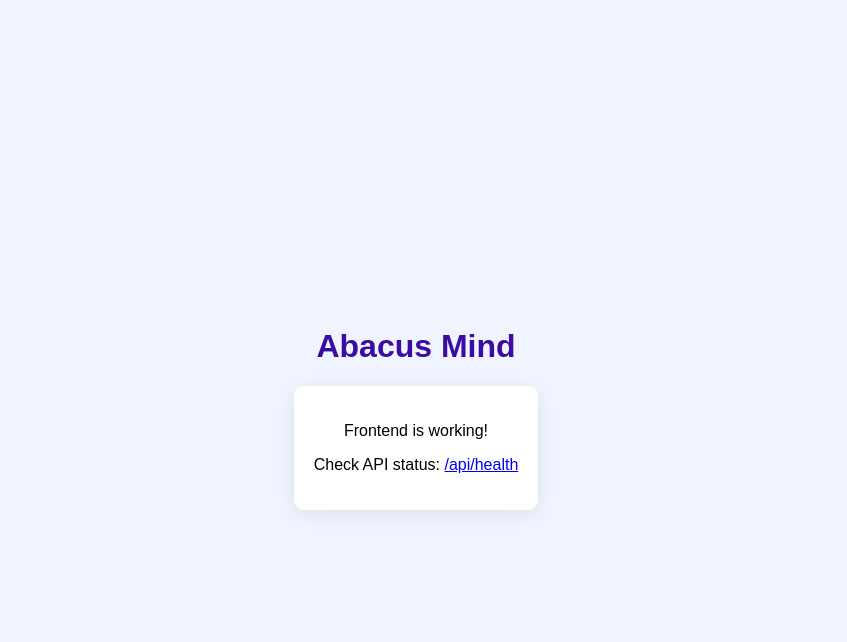
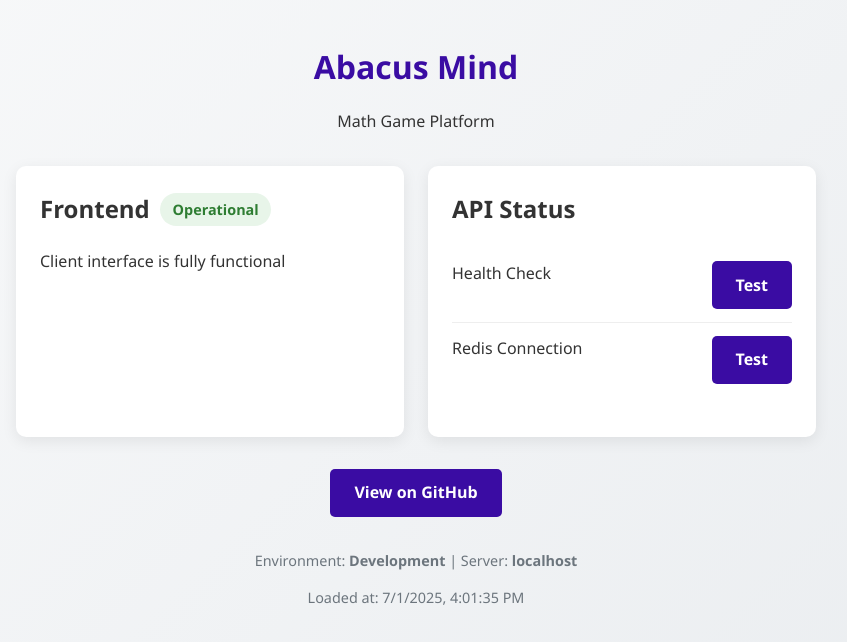
Before and after one commit to ItsMeGingerGun/Math-Game, a website: page public/index.html in a window 1280 px wide. Shown: the whole page, without its empty margins (224-1071 px from the left). Drawn offline with Linux system fonts and the light colour scheme; no server answers.

Commit message:
Update index.html

```diff
--- a/public/index.html
+++ b/public/index.html
@@ -1,38 +1,175 @@
-<!-- public/index.html -->
 <!DOCTYPE html>
-<html>
+<html lang="en">
 <head>
-    <title>Abacus Mind</title>
+    <meta charset="UTF-8">
+    <meta name="viewport" content="width=device-width, initial-scale=1.0">
+    <title>Abacus Mind - Status</title>
     <style>
+        :root {
+            --primary: #3a0ca3;
+            --success: #4cc9f0;
+            --error: #f72585;
+            --warning: #fca311;
+        }
         body {
-            font-family: Arial, sans-serif;
-            display: flex;
-            justify-content: center;
-            align-items: center;
-            height: 100vh;
-            background-color: #f0f4ff;
+            font-family: 'Segoe UI', Tahoma, Geneva, Verdana, sans-serif;
+            line-height: 1.6;
+            color: #333;
+            max-width: 800px;
+            margin: 0 auto;
+            padding: 20px;
+            background: linear-gradient(135deg, #f8f9fa 0%, #e9ecef 100%);
+            min-height: 100vh;
         }
-        .container {
+        header {
             text-align: center;
+            margin-bottom: 2rem;
         }
         h1 {
-            color: #3a0ca3;
+            color: var(--primary);
+            margin-bottom: 0.5rem;
         }
-        .status {
-            padding: 20px;
+        .status-container {
+            display: grid;
+            grid-template-columns: repeat(auto-fit, minmax(300px, 1fr));
+            gap: 1.5rem;
+        }
+        .card {
             background: white;
             border-radius: 10px;
-            box-shadow: 0 4px 20px rgba(0,0,0,0.08);
+            padding: 1.5rem;
+            box-shadow: 0 4px 15px rgba(0,0,0,0.08);
+            transition: transform 0.3s ease;
+        }
+        .card:hover {
+            transform: translateY(-5px);
+        }
+        .card h2 {
+            margin-top: 0;
+            display: flex;
+            align-items: center;
+            gap: 10px;
+        }
+        .status-badge {
+            padding: 0.3rem 0.8rem;
+            border-radius: 20px;
+            font-size: 0.9rem;
+            font-weight: bold;
+        }
+        .status-operational {
+            background: #e8f5e9;
+            color: #2e7d32;
+        }
+        .status-down {
+            background: #ffebee;
+            color: #c62828;
+        }
+        .endpoint-list {
+            list-style: none;
+            padding: 0;
+        }
+        .endpoint-list li {
+            padding: 0.8rem 0;
+            border-bottom: 1px solid #eee;
+            display: flex;
+            justify-content: space-between;
+        }
+        .endpoint-list li:last-child {
+            border-bottom: none;
+        }
+        .btn {
+            display: inline-block;
+            padding: 0.7rem 1.5rem;
+            background: var(--primary);
+            color: white;
+            text-decoration: none;
+            border-radius: 5px;
+            font-weight: bold;
+            transition: background 0.3s;
+        }
+        .btn:hover {
+            background: #2c0a8a;
+        }
+        footer {
+            text-align: center;
+            margin-top: 2rem;
+            color: #6c757d;
+            font-size: 0.9rem;
         }
     </style>
 </head>
 <body>
-    <div class="container">
+    <header>
         <h1>Abacus Mind</h1>
-        <div class="status">
-            <p>Frontend is working!</p>
-            <p>Check API status: <a href="/api/health">/api/health</a></p>
+        <p>Math Game Platform</p>
+    </header>
+
+    <main>
+        <div class="status-container">
+            <div class="card">
+                <h2>Frontend <span class="status-badge status-operational">Operational</span></h2>
+                <p>Client interface is fully functional</p>
+            </div>
+
+            <div class="card">
+                <h2>API Status</h2>
+                <ul class="endpoint-list">
+                    <li>
+                        Health Check
+                        <a href="/api/health" class="btn" target="_blank">Test</a>
+                    </li>
+                    <li>
+                        Redis Connection
+                        <a href="/api/redis-test" class="btn" target="_blank">Test</a>
+                    </li>
+                </ul>
+            </div>
         </div>
-    </div>
+
+        <div style="text-align: center; margin-top: 2rem;">
+            <a href="https://github.com/ItsMeGingerGun/Math-Game" class="btn" target="_blank">
+                View on GitHub
+            </a>
+        </div>
+    </main>
+
+    <footer>
+        <p>Environment: <strong>{{ENV}}</strong> | Server: <strong>{{HOSTNAME}}</strong></p>
+        <p id="timestamp">Loaded at: </p>
+    </footer>
+
+    <script>
+        // Add environment info
+        document.querySelector('footer p').innerHTML =
+            document.querySelector('footer p').innerHTML
+            .replace('{{ENV}}', window.location.host.includes('vercel') ? 'Production' : 'Development')
+            .replace('{{HOSTNAME}}', window.location.hostname);
+
+        // Add load timestamp
+        document.getElementById('timestamp').textContent += new Date().toLocaleString();
+
+        // Periodically check health status
+        async function checkHealth() {
+            try {
+                const response = await fetch('/api/health');
+                const data = await response.json();
+                const statusEl = document.querySelector('.status-operational');
+                if(data.redis.status === 'connected') {
+                    statusEl.textContent = 'All Systems Operational';
+                } else {
+                    statusEl.className = 'status-badge status-down';
+                    statusEl.textContent = 'Redis Down';
+                }
+            } catch (e) {
+                console.error('Health check failed:', e);
+            }
+        }
+
+        // Initial check
+        checkHealth();
+
+        // Check every 30 seconds
+        setInterval(checkHealth, 30000);
+    </script>
 </body>
 </html>
```
